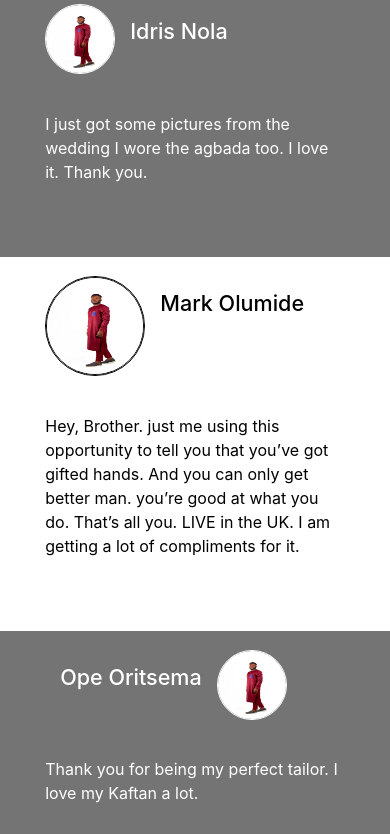
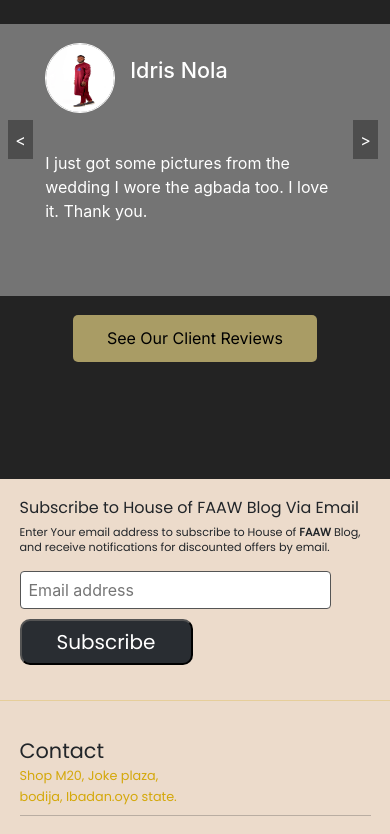
Before and after one commit to Popsicool/faaw_client, a React (Create React App) app: page / in a window 390 px wide. Shown: the part 2100-2934 px from the top of the page. Built offline with nearby package versions, Linux system fonts and the light colour scheme.

Commit message:
update testimony

```diff
--- a/src/components/Footer.js
+++ b/src/components/Footer.js
@@ -84,7 +84,7 @@
                   Home
                 </li>
               </NavLink>
-              <NavLink to='/collections'>
+              <NavLink to='/shop/Kaftans'>
                 <li className='sameSize'>
                   Shop
                 </li>
@@ -94,7 +94,7 @@
                   Cart
                 </li>
               </NavLink>
-              <NavLink to='/shop'>
+              <NavLink to='/policy'>
                 <li className='sameSize'>
                   General business policy
                 </li>
--- a/src/components/Testimonies.js
+++ b/src/components/Testimonies.js
@@ -1,7 +1,38 @@
-import React from 'react'
+import React, {useState} from 'react'
 import pic from "../assets/pic1.png"
 import "../styles/testimonies.css"
 export const Testimonies = () => {
+    const slidesData = [
+        {
+            image: pic,
+            name:'Idris Nola',
+            text: 'I just got some pictures from the wedding I wore the agbada too. I love it. Thank you.',
+        },
+        {
+            image: pic,
+            name:'Mark Olumide',
+            text: 'Hey, Brother. just me using this opportunity to tell you that you’ve got gifted hands. And you can only get better man. you’re good at what you do. That’s all you. LIVE in the UK. I am getting a lot of compliments for it.',
+        },
+        {
+            image: pic,
+            name:'Ope Oritsema',
+            text: 'Thank you for being my perfect tailor. I love my Kaftan a lot.',
+        },
+    ];
+    const [currentSlide, setCurrentSlide] = useState(0);
+
+  const nextSlide = () => {
+    setCurrentSlide((prevSlide) =>
+      prevSlide === slidesData.length - 1 ? 0 : prevSlide + 1
+    );
+  };
+
+  const previousSlide = () => {
+    setCurrentSlide((prevSlide) =>
+      prevSlide === 0 ? slidesData.length - 1 : prevSlide - 1
+    );
+  };
+  const currentSlideData = slidesData[currentSlide];
   return (
     <div className='testimonies'>
         <div className='ds1 reveal'>
@@ -12,38 +43,62 @@
                 <div className="revieW">
                     <div className='testTop'>
                         <div className='testImgC'>
-                            <img className='testImg' src={pic} alt="review"/>
+                            <img className='testImg' src={slidesData[0].image} alt="review"/>
                         </div>
                         <h4>
-                            Idris Nola
+                            {slidesData[0].name}
                         </h4>
                     </div>
-                    <p>I just got some pictures from the wedding I wore the agbada too. I love it. Thank you.</p>
+                    <p>{slidesData[0].text}</p>
                 </div>
                 <div className="revieW reviewMiddle">
                     <div className='testTop'>
                         <div className='testImgC testImgCenter'>
-                            <img className='testImg testImgCenter' src={pic} alt="review"/>
+                            <img className='testImg testImgCenter' src={slidesData[1].image} alt="review"/>
                         </div>
                         <h4>
-                            Mark Olumide
+                            {slidesData[1].name}
                         </h4>
                     </div>
-                    <p>Hey, Brother. just me using this opportunity to tell you that you’ve got gifted hands. And you can only get better man. you’re good at what you do. That’s all you. LIVE in the UK. I am getting a lot of compliments for it.</p>
+                    <p>{slidesData[1].text}</p>
                 </div>
                 <div className="revieW">
                     <div className='testTop'>
                         <h4>
-                            Ope Oritsema
+                            {slidesData[2].name}
                         </h4>
                         <div className='testImgC'>
-                            <img className='testImg' src={pic} alt="review"/>
+                            <img className='testImg' src={slidesData[2].image} alt="review"/>
                         </div>
                     </div>
-                    <p>Thank you for being my perfect tailor. I love my Kaftan a lot.</p>
+                    <p>{slidesData[2].text}</p>
                 </div>
             </div>
         </div>
+        <div className='revCont revContMobile'>
+            <div className="revieW">
+                <div className='testTop'>
+                        <div className='testImgC'>
+                            <img className='testImg' src={currentSlideData.image} alt="review"/>
+                        </div>
+                        <h4>
+                            {currentSlideData.name}
+                        </h4>
+                    </div>
+                <p>{currentSlideData.text}</p>
+            <div className='leftRight2'>
+                <button onClick={previousSlide} className='gtlT2'>&lt;</button> <button onClick={nextSlide} className='gtlT2'>&gt;</button>
+            </div>
+            </div>
+        </div>
+        {/* <div className="slider">
+            <div className="slide">
+                <img src={currentSlideData.image} alt={`Slide ${currentSlide + 1}`} />
+                <p>{currentSlideData.text}</p>
+            </div>
+            <button onClick={previousSlide}>Previous</button>
+            <button onClick={nextSlide}>Next</button>
+        </div> */}
         <button className='rBtn'>See Our Client Reviews</button>
     </div>
   )
--- a/src/styles/addtocart.css
+++ b/src/styles/addtocart.css
@@ -139,19 +139,12 @@
     border-bottom-left-radius: 60px;
     border-bottom-right-radius: 25px;
 }
-  /* select option:hover {
-    background-color: red;
-    color: white;
-  } */
 
-  /* Style the select options when selected */
   select option:checked {
     background-color: #D4A80A;
     color: white;
   }
-  option:hover{
-    background-color: red;
-  }
+
 .changNum{
     display: flex;
     padding: 3% 0;
--- a/src/styles/header.css
+++ b/src/styles/header.css
@@ -139,7 +139,7 @@
     box-shadow: 0px 8px 16px 0px rgba(0,0,0,0.2);
     background-color: #ffffff;
     padding: 12px 20px;
-    z-index: 100;
+    z-index: 1;
     margin-top: 4%;
     width: 20%;
 }
@@ -252,7 +252,7 @@
         border-bottom: .1px solid #ffffff;
     }
     .dis{
-         position:absolute;
+        position:absolute;
         box-shadow: 0px 8px 16px 0px rgba(0,0,0,0.2);
         background-color: #222222;
         padding: 12px 20px;
--- a/src/styles/testimonies.css
+++ b/src/styles/testimonies.css
@@ -129,12 +129,69 @@
 	display: flex;
 }
 
+
+.slider {
+  display: flex;
+  flex-direction: column;
+  align-items: center;
+  text-align: center;
+}
+
+.slide {
+  display: flex;
+  flex-direction: column;
+  align-items: center;
+  padding: 20px;
+}
+
+.slide >img {
+  max-width: 100%;
+  max-height: 300px;
+}
+
+.slider > button {
+  margin: 10px;
+  padding: 10px 20px;
+  font-size: 16px;
+  background-color: #007bff;
+  color: #fff;
+  border: none;
+  cursor: pointer;
+}
+
+.slider > button:hover {
+  background-color: #0056b3;
+}
+
+.revContMobile{
+	display: none;
+}
+
+.leftRight2{
+	display: flex;
+  	width: 95%;
+	justify-content: space-between;
+	position: absolute;
+	margin-top: -40%;
+}
+.gtlT2{
+  background-color: #3A3A3AA6;
+  padding: 2%;
+  font-size: 1rem;
+  border:none;
+  color: #FFFFFF;
+}
+
+
 @media only screen and (max-width: 600px) {
 	/* .revieW > p{
 		font-size: 20px;
 		line-height: 15px;
 	} */
-	.revCont, .allTest{
+	.revCont{
+		display: none;
+	}
+	.revContMobile, .allTest{
 		display: grid;
 		width: 100%;
 		padding: 0;
```
Also changed, not shown: src/styles/testSlider.css (+0 -9 lines).
